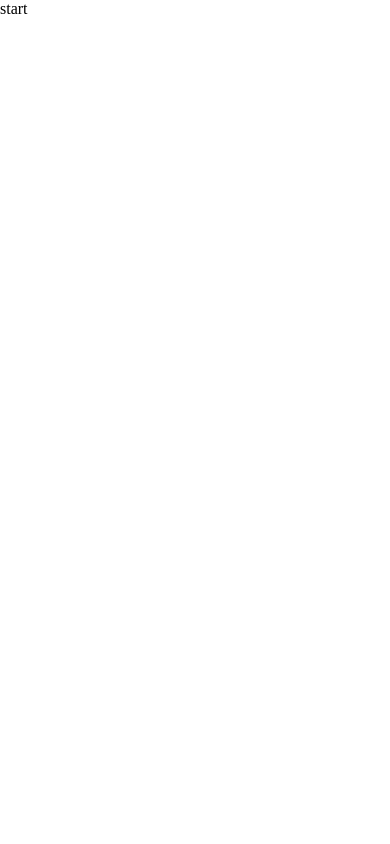
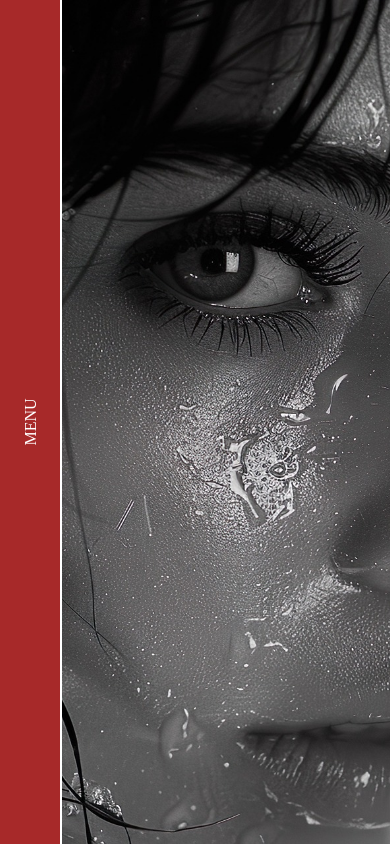
Before and after one commit to freetimezp/usefull-things-052-menu-slide, a plain HTML site: page index.html in a window 390 px wide. Drawn offline with nearby package versions, Linux system fonts and the light colour scheme.

Commit message:
02. usefull-things-052-menu-slide. UI. Menu toggle animation.

```diff
--- a/assets/css/style.css
+++ b/assets/css/style.css
@@ -9,3 +9,118 @@
 a {
     text-decoration: none;
 }
+
+html, body {
+    width: 100%;
+    height: 100vh;
+    background: url(../images/item.jpg) 50% 50% no-repeat;
+    background-size: cover;
+}
+
+.hero-title {
+    color: #fff;
+    text-transform: uppercase;
+    font-size: 48px;
+}
+
+.wrapper {
+    position: fixed;
+    width: 100%;
+    height: 100vh;
+}
+
+.navbar {
+    position: fixed;
+    width: 6%;
+    height: 100vh;
+    background: #a72929;
+    display: flex;
+    align-items: center;
+    justify-content: center;
+    border-right: 2.4px solid #fff;
+}
+
+.nav-toggle {
+    cursor: pointer;
+    transform: rotate(-90deg);
+    color: #fff;
+    font-weight: lighter;
+    text-transform: uppercase;
+}
+
+.nav {
+    position: fixed;
+    width: 0%;
+    height: 100vh;
+    overflow: hidden;
+    display: flex;
+    align-items: center;
+    left: 6%;
+    background: #252e2d;
+}
+
+.nav-items {
+    margin: 60px;
+}
+
+.nav-item {
+    position: relative;
+    font-size: 120px;
+}
+
+.nav-item a {
+    position: relative;
+    top: 140px;
+    color: #a72929;
+    text-transform: uppercase;
+    font-size: 140px;
+    font-weight: lighter;
+    letter-spacing: -8px;
+    transition: 1s;
+}
+
+.nav-item-wrapper::after {
+    content: '';
+    position: absolute;
+    top: 140px;
+    left: 0;
+    width: 110%;
+    height: 100%;
+    background: #252e2d;
+    margin: 0 auto;
+    transition: 1s;
+}
+
+.nav-item::after {
+    content: '';
+    position: absolute;
+    top: 45%;
+    left: 0;
+    width: 0%;
+    height: 2.8px;
+    background: #fff;
+    transition: 0.3s;
+}
+
+.nav-item:hover::after {
+    width: 100%;
+}
+
+@media (max-width: 990px) {
+    html, body {
+        overflow: hidden;
+    }
+    .navbar {
+        width: 16%;
+    }
+    .nav {
+        left: 16%;
+    }
+    .nav-item a {
+        font-size: 40px;
+        letter-spacing: 0;
+    }
+    .nav-item::after {
+        display: none;
+    }
+}
--- a/assets/js/main.js
+++ b/assets/js/main.js
@@ -0,0 +1,27 @@
+TweenMax.from(".navbar", 2, {
+    left: "-20%",
+    ease: Expo.easeInOut,
+    delay: 0.4
+});
+
+var tl = new TimelineMax({ paused: true });
+
+tl.to(".nav", 1.8, {
+    width: "94%",
+    ease: Expo.easeInOut
+});
+
+tl.staggerTo(".nav-item a", 0.6, {
+    top: "0px",
+    ease: Expo.easeInOut
+}, 0.1, "-=0.8");
+
+tl.reverse();
+
+$(document).on("click", ".nav-toggle", function () {
+    tl.reversed(!tl.reversed());
+});
+
+$(document).on("click", ".nav-item a", function () {
+    tl.reversed(!tl.reversed());
+});
--- a/index.html
+++ b/index.html
@@ -10,8 +10,39 @@
 </head>
 
 <body>
-    start
+    <div class="wrapper">
+        <div class="navbar">
+            <div class="nav-toggle">menu</div>
+        </div>
+    </div>
 
+    <div class="container">
+        <div class="nav">
+            <div class="nav-items">
+                <div class="nav-item">
+                    <a href="#">Home</a>
+                    <div class="nav-item-wrapper"></div>
+                </div>
+                <div class="nav-item">
+                    <a href="#">Portfolio</a>
+                    <div class="nav-item-wrapper"></div>
+                </div>
+                <div class="nav-item">
+                    <a href="#">About</a>
+                    <div class="nav-item-wrapper"></div>
+                </div>
+                <div class="nav-item">
+                    <a href="#">Contact</a>
+                    <div class="nav-item-wrapper"></div>
+                </div>
+            </div>
+        </div>
+    </div>
+
+
+
+    <script src="https://cdnjs.cloudflare.com/ajax/libs/jquery/3.7.1/jquery.min.js"></script>
+    <script src="https://cdnjs.cloudflare.com/ajax/libs/gsap/3.12.5/gsap.min.js"></script>
     <script src="./assets/js/main.js"></script>
 </body>
 
```
Also changed, not shown: assets/images/item.jpg (added).
